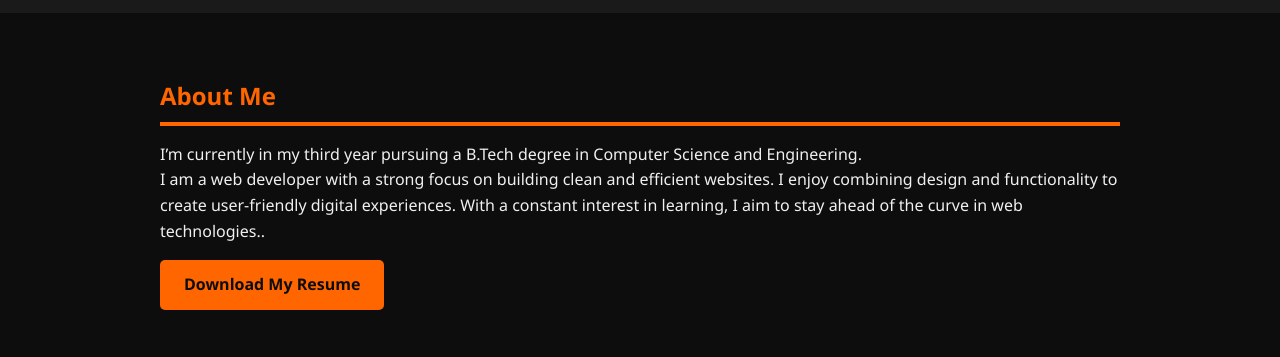
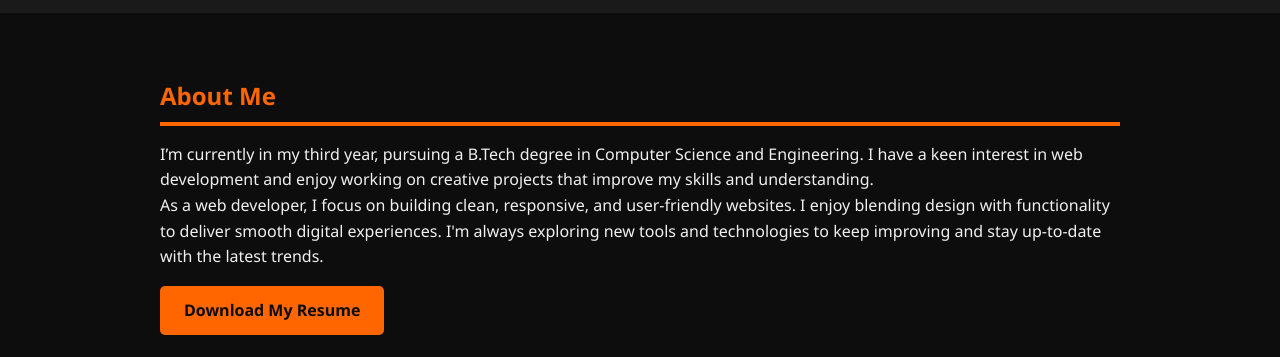
Before and after one commit to AJAY-DOMBALE-04/my-portfolio, a plain HTML site: page index.html in a window 1280 px wide. Shown: the part 443-800 px from the top of the page. Drawn offline with Linux system fonts and the light colour scheme.

Commit message:
Update index.html

```diff
--- a/index.html
+++ b/index.html
@@ -244,8 +244,9 @@
 
   <section id="about">
     <h2>About Me</h2>
-    <p>I’m currently in my third year pursuing a B.Tech degree in Computer Science and Engineering.</p>
-    <p>I am a web developer with a strong focus on building clean and efficient websites. I enjoy combining design and functionality to create user-friendly digital experiences. With a constant interest in learning, I aim to stay ahead of the curve in web technologies..</p>
+    <p>I’m currently in my third year, pursuing a B.Tech degree in Computer Science and Engineering. I have a keen interest in web development and enjoy working on creative projects that improve my skills and understanding.
+<br>
+As a web developer, I focus on building clean, responsive, and user-friendly websites. I enjoy blending design with functionality to deliver smooth digital experiences. I'm always exploring new tools and technologies to keep improving and stay up-to-date with the latest trends.</p>
     <a href="Ajay dombale (Resume).pdf" download class="resume-button">Download My Resume</a>
   </section>
 
```
